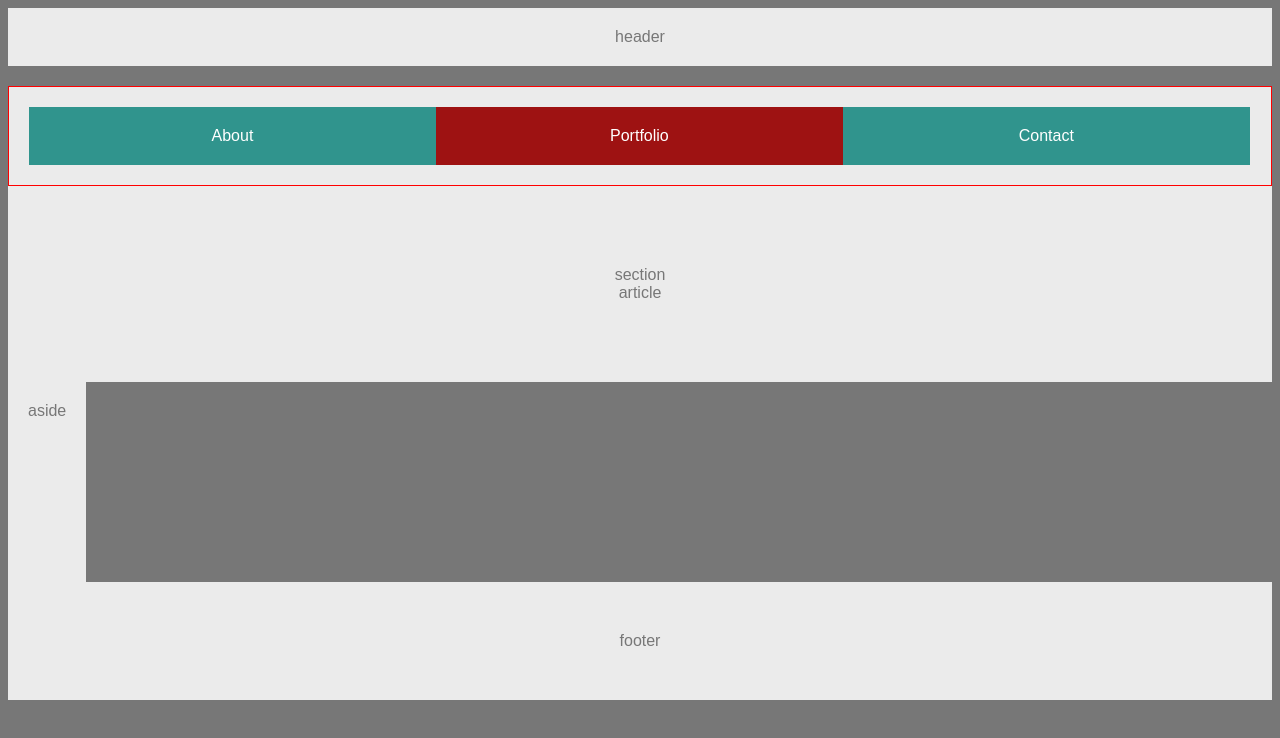
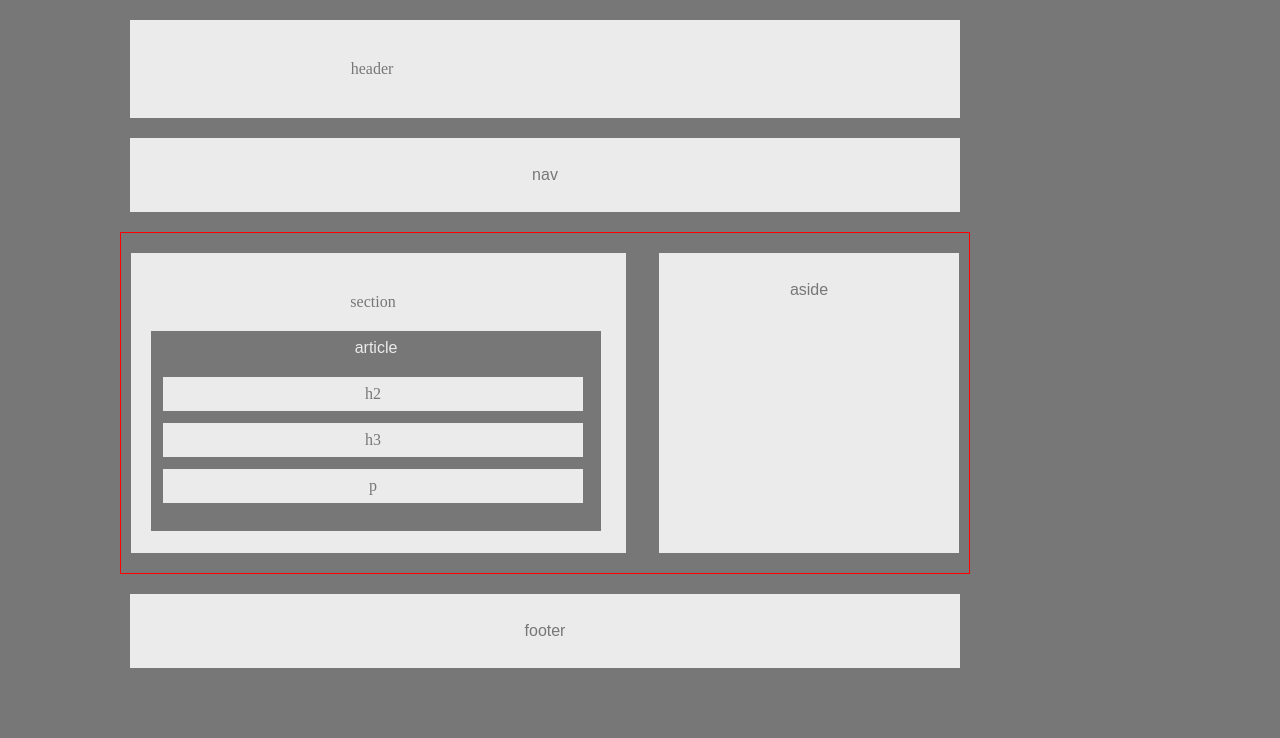
Before and after one commit to gillesleroy/HW-Wireframe, a plain HTML site: page index.html in a window 1280 px wide. Drawn offline with Linux system fonts and the light colour scheme; a web font is replaced by a local one.

Commit message:
Adding and modified after help from Ryan

```diff
--- a/index.html
+++ b/index.html
@@ -5,17 +5,25 @@
 <head>
   <meta charset="UTF-8">
   <title>HW-Wireframe</title>
+  <link rel="stylesheet" type="text/css" href="resetmeyer.css">
+  <!-- <link rel="stylesheet" type="text/css" href="reset.css"> -->
+  <link href="https://fonts.googleapis.com/css?family=Copse" rel="stylesheet">
+
   <link rel="stylesheet" type="text/css" href="style.css">
 </head>
 
 <body>
+<div id="container-1">
+  <header>
+    <h1>
+        header
+    </h1>
 
-  <header>
-    header
   </header>
 
-  <div id="nav">
-      <section id="left">
+  <nav >
+    nav
+      <!-- <section id="left">
         About
       </section>
       <section id="middle">
@@ -23,21 +31,34 @@
       </section>
       <section id="right">
        Contact
-      </section>
-  </div>
-  <section id="full">
-    section
+      </section> -->
+  </nav>
+ <div id="container-2">
+  <section id="full" class="clearfix" >
+    <h1>
+      section
+    </h1>
     <article>
       article
+      <h2>
+          h2
+      </h2>
+      <h3>
+        h3
+      </h3>
+      <p>
+        p
+      </p>
     </article>
   </section>
   <aside>
     aside
   </aside>
+</div>
   <footer>
     footer
   </footer>
-
+</div>
 </body>
 
 </html>
--- /dev/null
+++ b/reset.css
@@ -0,0 +1,147 @@
+/* http://meyerweb.com/eric/tools/css/reset/
+   v2.0 | 20110126
+   License: none (public domain)
+*/
+
+html,
+body,
+div,
+span,
+applet,
+object,
+iframe,
+h1,
+h2,
+h3,
+h4,
+h5,
+h6,
+p,
+blockquote,
+pre,
+a,
+abbr,
+acronym,
+address,
+big,
+cite,
+code,
+del,
+dfn,
+em,
+img,
+ins,
+kbd,
+q,
+s,
+samp,
+small,
+strike,
+strong,
+sub,
+sup,
+tt,
+var,
+b,
+u,
+i,
+center,
+dl,
+dt,
+dd,
+ol,
+ul,
+li,
+fieldset,
+form,
+label,
+legend,
+table,
+caption,
+tbody,
+tfoot,
+thead,
+tr,
+th,
+td,
+article,
+aside,
+canvas,
+details,
+embed,
+figure,
+figcaption,
+footer,
+header,
+hgroup,
+menu,
+nav,
+output,
+ruby,
+section,
+summary,
+time,
+mark,
+audio,
+video {
+
+  /* Box-model */
+  padding: 0;
+
+  /* Positioning */
+  margin: 0;
+  font: inherit;
+
+  /* Typography */
+  font-size: 100%;
+  vertical-align: baseline;
+
+  /* Visual */
+  border: 0;
+}
+
+/* HTML5 display-role reset for older browsers */
+article,
+aside,
+details,
+figcaption,
+figure,
+footer,
+header,
+hgroup,
+menu,
+nav,
+section {
+  display: block;
+}
+
+body {
+  line-height: 1;
+}
+
+ol,
+ul {
+  list-style: none;
+}
+
+blockquote,
+q {
+  quotes: none;
+}
+
+blockquote:before,
+blockquote:after,
+q:before,
+q:after {
+
+  /* Misc */
+  content: "";
+  content: none;
+}
+
+table {
+  border-spacing: 0;
+
+  /* Visual */
+  border-collapse: collapse;
+}
--- /dev/null
+++ b/resetmeyer.css
@@ -0,0 +1,48 @@
+/* http://meyerweb.com/eric/tools/css/reset/
+   v2.0 | 20110126
+   License: none (public domain)
+*/
+
+html, body, div, span, applet, object, iframe,
+h1, h2, h3, h4, h5, h6, p, blockquote, pre,
+a, abbr, acronym, address, big, cite, code,
+del, dfn, em, img, ins, kbd, q, s, samp,
+small, strike, strong, sub, sup, tt, var,
+b, u, i, center,
+dl, dt, dd, ol, ul, li,
+fieldset, form, label, legend,
+table, caption, tbody, tfoot, thead, tr, th, td,
+article, aside, canvas, details, embed,
+figure, figcaption, footer, header, hgroup,
+menu, nav, output, ruby, section, summary,
+time, mark, audio, video {
+	margin: 0;
+	padding: 0;
+	border: 0;
+	font-size: 100%;
+	font: inherit;
+	vertical-align: baseline;
+}
+/* HTML5 display-role reset for older browsers */
+article, aside, details, figcaption, figure,
+footer, header, hgroup, menu, nav, section {
+	display: block;
+}
+body {
+	line-height: 1;
+}
+ol, ul {
+	list-style: none;
+}
+blockquote, q {
+	quotes: none;
+}
+blockquote:before, blockquote:after,
+q:before, q:after {
+	content: '';
+	content: none;
+}
+table {
+	border-collapse: collapse;
+	border-spacing: 0;
+}
--- a/style.css
+++ b/style.css
@@ -14,24 +14,91 @@ body {
   background: #777777;
   width: '960px';
   font-size: '18px';
+  margin: auto;
+  line-height: 34px;
 }
 
-header {
+header, nav, section, footer, aside{
   padding: 20px;
-  margin-bottom: 20px;
+  /* margin-bottom: 20px; */
+  margin: 20px 10px;
   background: #ebebeb;
+
 }
+/* header, nav, section, footer{
+  width: 800px;
+} */
 
 section {
-  padding: 20px;
+  width: 495px;
+  height: 300px;
+  /* display: inline; */
+  /* border: 1px solid green; */
+  float: left; /* This is what I was missing */
+  /* overflow: auto; */
+  /* padding: 20px; */
   /* background: #ebebeb;
   padding: 20px;
   margin-bottom: 20px;
   color: #fff; */
 }
 
+aside {
+  /* background: #ebebeb; */
+  /* padding: 20px; */
+  float: right;
+  height: 300px;
+  width: 300px;
+}
+
+footer {
+  /* background: #ebebeb; */
+  /* padding: 50px;
+  width: 100%;
+  float: left; */
+}
+
+article{
+  color: #ebebeb;
+  background: #777777;
+  float: left;
+  overflow: auto;
+  width: 450px;
+  height: 200px;
+}
+
+h1, h2, h3, p {
+  color: #777777;
+  background: #ebebeb;
+  width: 420px;
+  margin: 12px;
+  font-family: 'Copse', serif;
+}
+
+.clearfix {
+  overflow: auto;
+}
+
+/* .clearfix::after {
+  content: "";
+  clear: both;
+  display: table;
+} */
+
+#container-1{
+  width: 850px;
+  margin: 0 120px;
+  overflow: auto;
+}
+
+#container-2{
+  width: 850px;
+  overflow: auto;
+  border: 1px solid red;
+}
+
 #nav {
-  background: #ebebeb;
+  /* background: #ebebeb; */
   padding: 20px;
   /* margin-bottom: 20px; */
   color: #fff;
@@ -60,29 +127,15 @@ section {
   width: 33.3%;
 }
 
-#full {
-  background: #ebebeb;
-  padding: 80px;
-  clear: both;
+/* #full { */
+  /* background: #ebebeb; */
+  /* padding: 80px; */
+  /* clear: both;
   overflow: auto;
-}
+} */
 
 #division {
-  background: #ebebeb;
+  /* background: #ebebeb; */
   padding: 20px;
 
 }
-
-aside {
-  background: #ebebeb;
-  padding: 20px;
-  float: left;
-  height: 200px;
-}
-
-footer {
-  background: #ebebeb;
-  padding: 50px;
-  width: 100%;
-  float: left;
-}
```
